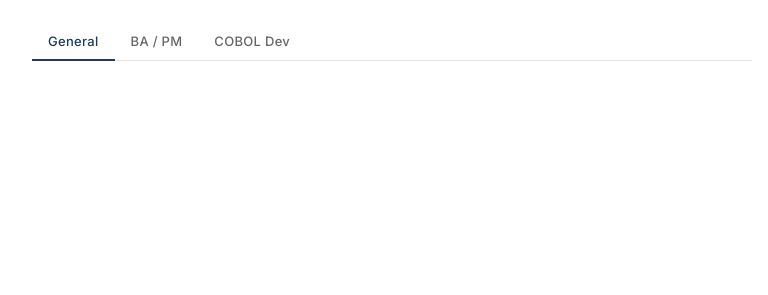
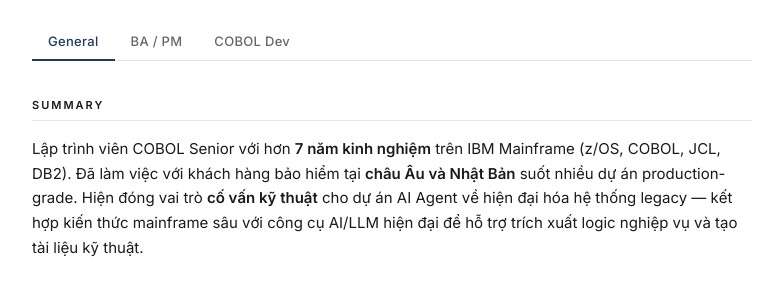
Before and after one commit to phatMT97/phatMT97.github.io, a plain HTML site: page cv/cv-vi-minimal.html in a window 1280 px wide. Shown: the part 175-470 px from the top of the page, without its empty margins (248-1016 px from the left). Drawn offline with nearby package versions, Linux system fonts and the light colour scheme.

Commit message:
Add Summary section with 3 variant paragraphs
Co-Authored-By: Claude Opus 4.7 (1M context) <noreply@anthropic.com>

```diff
--- a/cv/cv-vi-minimal.html
+++ b/cv/cv-vi-minimal.html
@@ -108,7 +108,33 @@ a:hover { border-bottom-color: var(--accent); }
   border-bottom-color: var(--accent);
 }
 
-/* tasks 4-9 add more styles below */
+/* Section primitives */
+.section { margin-bottom: var(--section-gap); }
+.section-title {
+  font-family: var(--font-sans);
+  font-size: 11px;
+  font-weight: 600;
+  letter-spacing: 2px;
+  text-transform: uppercase;
+  color: var(--text);
+  padding-bottom: 6px;
+  margin-bottom: 16px;
+  border-bottom: 1px solid var(--divider);
+}
+
+/* Variant filter */
+body[data-role="general"]   [data-variant]:not([data-variant~="general"])  { display: none; }
+body[data-role="ba-pm"]     [data-variant]:not([data-variant~="ba-pm"])    { display: none; }
+body[data-role="cobol-dev"] [data-variant]:not([data-variant~="cobol-dev"]){ display: none; }
+
+/* Summary */
+.summary p {
+  font-size: 15px;
+  line-height: 1.65;
+}
+.summary strong { font-weight: 600; color: var(--text); }
+
+/* tasks 5-9 add more styles below */
 </style>
 </head>
 <body data-role="general">
@@ -131,7 +157,20 @@ a:hover { border-bottom-color: var(--accent); }
       <button class="variant-tab" data-role="ba-pm">BA / PM</button>
       <button class="variant-tab" data-role="cobol-dev">COBOL Dev</button>
     </nav>
-    <!-- tasks 4-7 add sections below -->
+
+    <section class="section summary">
+      <h2 class="section-title">Summary</h2>
+      <p data-variant="general">
+        Lập trình viên COBOL Senior với hơn <strong>7 năm kinh nghiệm</strong> trên IBM Mainframe (z/OS, COBOL, JCL, DB2). Đã làm việc với khách hàng bảo hiểm tại <strong>châu Âu và Nhật Bản</strong> suốt nhiều dự án production-grade. Hiện đóng vai trò <strong>cố vấn kỹ thuật</strong> cho dự án AI Agent về hiện đại hóa hệ thống legacy — kết hợp kiến thức mainframe sâu với công cụ AI/LLM hiện đại để hỗ trợ trích xuất logic nghiệp vụ và tạo tài liệu kỹ thuật.
+      </p>
+      <p data-variant="ba-pm">
+        Developer với 7+ năm kinh nghiệm phối hợp cross-functional team trên các dự án mainframe quy mô lớn cho <strong>khách hàng quốc tế</strong> (EU, Nhật). Quen với quy trình <strong>Agile / Scrum</strong> — đã trực tiếp tham gia sprint planning, demo khách hàng, requirement clarification và mentoring junior. Hiểu sâu nghiệp vụ <strong>bảo hiểm nhân thọ</strong>: vòng đời hợp đồng, claim processing, batch operations và SLA production.
+      </p>
+      <p data-variant="cobol-dev">
+        COBOL Developer 7+ năm trên IBM z/OS, mạnh về <strong>JCL/batch, DB2/SQL, CICS, VSAM</strong>. Kinh nghiệm production-grade với SLA nghiêm ngặt cho khách hàng bảo hiểm châu Âu (Capgemini, 4 năm) và hệ thống lõi <strong>Ingenium</strong> tại Dai-ichi Life Việt Nam (chạy trên Unix, database Oracle). Thành thạo <strong>Abend-AID, FileAid, RDi</strong> cho debug và tối ưu hiệu năng.
+      </p>
+    </section>
+    <!-- tasks 5-7 add sections below -->
   </div>
   <script>
     const VARIANTS = ['general', 'ba-pm', 'cobol-dev'];
```
